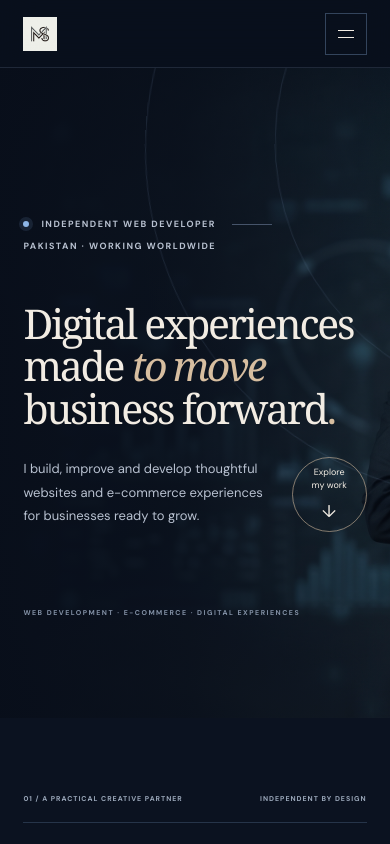
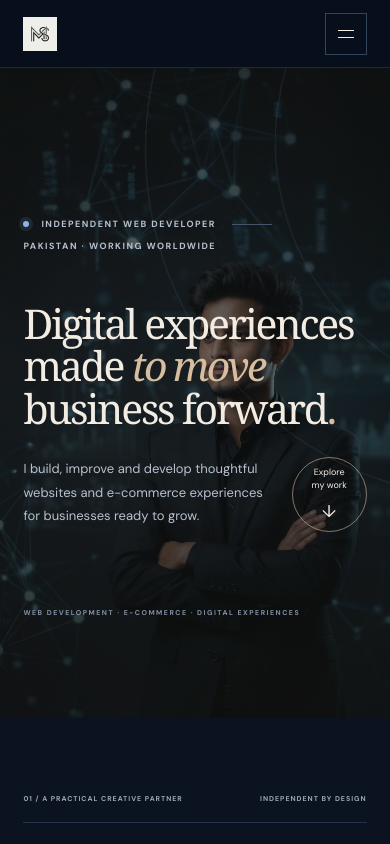
Before and after one commit to MurtazaSiddiqui2003/murtaza-portfolio, a Next.js app: page / in a window 390 px wide. Shown: the top 844 px of the page. Built offline with nearby package versions, Linux system fonts and the light colour scheme.

Commit message:
Use dedicated mobile hero image

```diff
--- a/app/globals.css
+++ b/app/globals.css
@@ -908,3 +908,11 @@ img, video, iframe { max-width: 100%; }
   .admin-bottom-bar span { max-width:130px; line-height:1.6; }
   .admin-bottom-bar button { font-size:8px; padding:0 10px; }
 }
+
+
+/* Use the dedicated portrait hero artwork on phones and small tablets. */
+@media (max-width: 760px) {
+  .hero::before {
+    background: linear-gradient(180deg, rgba(18,19,17,.72) 0%, rgba(18,19,17,.58) 52%, rgba(18,19,17,.78) 100%), url("/images/hero-mobile.jpg") center center / cover no-repeat;
+  }
+}
```
